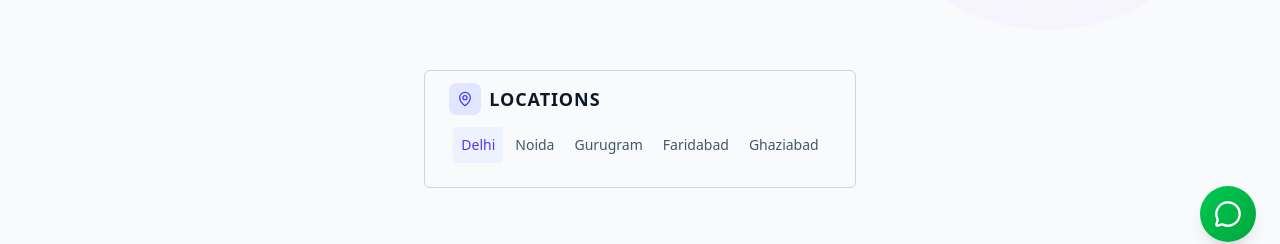
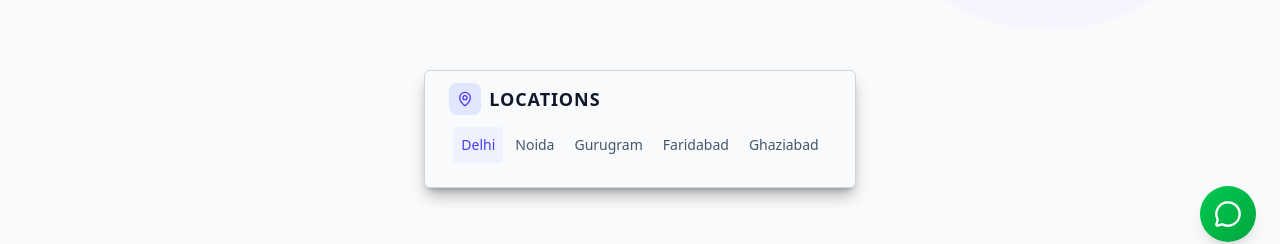
Before and after one commit to SUJEET27YADAV/thebharatdigi.com, a Next.js app: page /locations/delhi in a window 1280 px wide. Shown: the part 534-778 px from the top of the page. Built offline with nearby package versions, Linux system fonts and the light colour scheme; no server answers.

Commit message:
Location pages updated

```diff
--- a/src/components/Locationbar.tsx
+++ b/src/components/Locationbar.tsx
@@ -8,7 +8,7 @@ export default function Locationbar() {
   const pathname = usePathname();
 
   return (
-    <div className="w-fit mx-auto p-3 border border-slate-400/40 rounded-md shadow-lg shadow-white/10">
+    <div className="w-fit mx-auto p-3 border border-slate-400/40 rounded-md shadow-lg shadow-black/30 dark:shadow-white/10">
       <div className="flex items-center gap-2 px-3">
         <div className="size-8 rounded-lg bg-indigo-100 dark:bg-indigo-500/10 flex items-center justify-center">
           <MapPin className="size-4 text-indigo-600 dark:text-indigo-400" />
```
